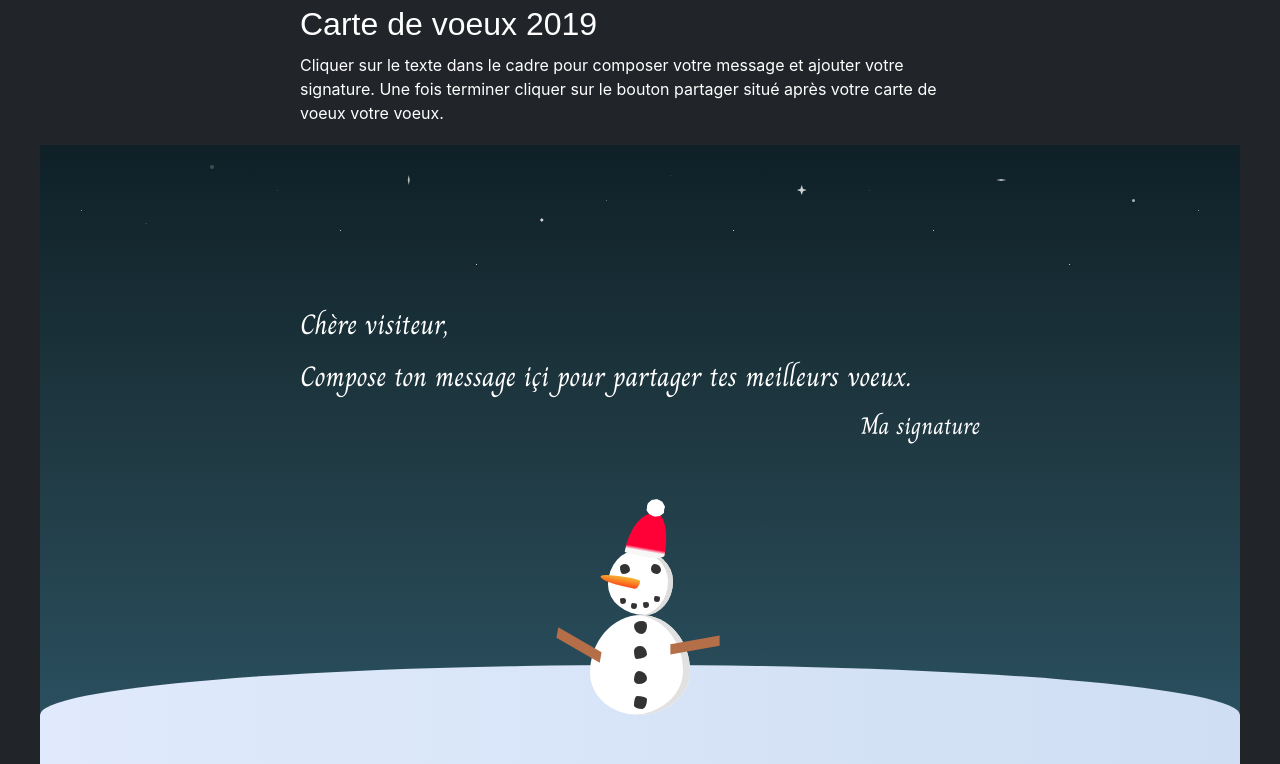
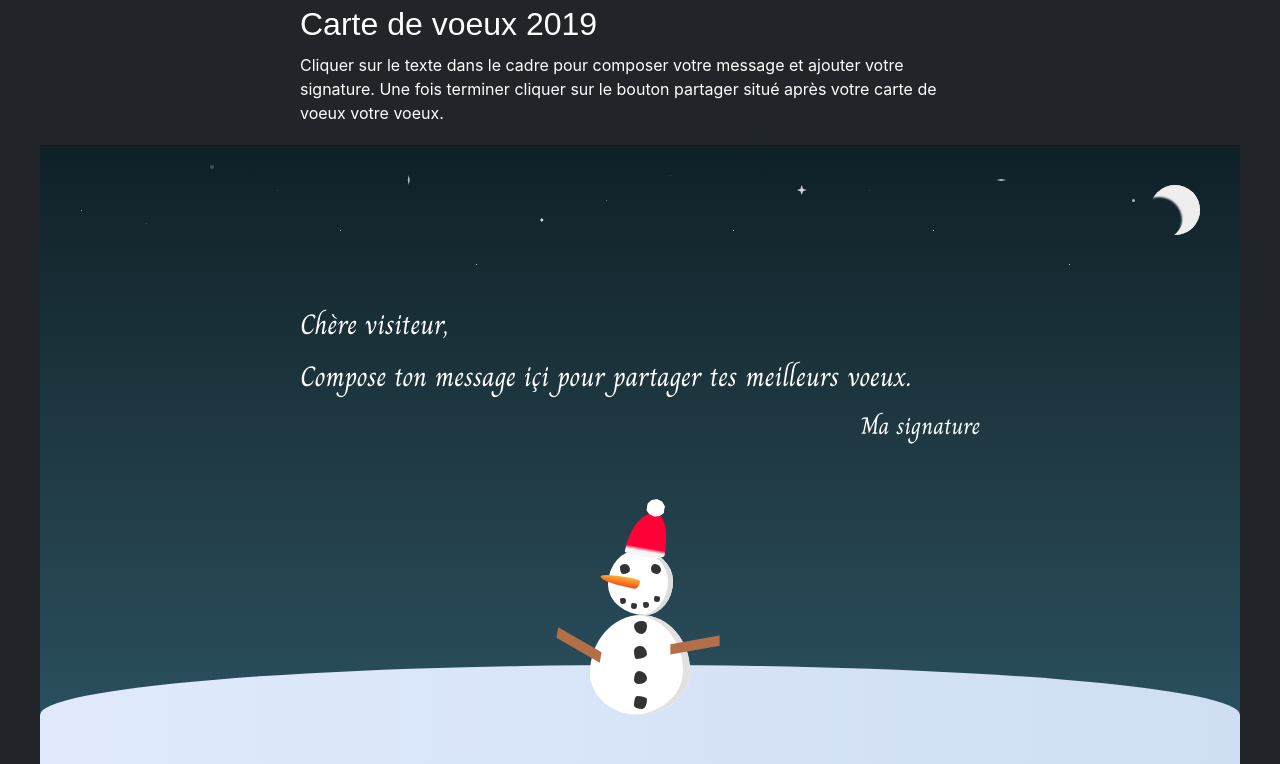
Before and after one commit to SkullMasher/wish-card-2019, a PHP site: page / in a window 1280 px wide. Shown: the top 764 px of the page. Run offline with PHP 8.4, Linux system fonts and the light colour scheme.

Commit message:
:skull: Add a moon !

```diff
--- a/app/css/style.css
+++ b/app/css/style.css
@@ -2803,14 +2803,15 @@ body {
 }
 
 .wishcard__sky {
+  position: relative;
+  display: flex;
+  justify-content: space-around;
+  align-items: center;
+  height: 30vh;
   padding-top: 1rem;
   padding-right: 1rem;
   padding-bottom: 4rem;
   padding-left: 1rem;
-  display: flex;
-  justify-content: space-around;
-  align-items: center;
-  height: 30vh;
 }
 
 @media (min-width: 768px) {
@@ -2932,6 +2933,16 @@ body {
   height: 3px;
   opacity: .65;
   margin-bottom: 2rem;
+}
+
+.wishcard__moon {
+  position: absolute;
+  top: 4rem;
+  right: 4rem;
+  width: 50px;
+  height: 50px;
+  border-radius: 50%;
+  box-shadow: inset -16px 5px #eee, inset -16px 10px 2px 2px #eee;
 }
 
 .wishcard__message {
--- a/app/index.html
+++ b/app/index.html
@@ -38,6 +38,7 @@
               <div class="wishcard__stars"></div>
               <div class="wishcard__stars"></div>
               <div class="wishcard__stars"></div>
+              <div class="wishcard__moon"></div>
             </header>
             <main class="wrapper wrapper--small">
               <div class="font-charm">
--- a/app/sass/components/_wishcard.scss
+++ b/app/sass/components/_wishcard.scss
@@ -21,14 +21,15 @@
   }
 
   &__sky {
+    position: relative;
+    display: flex;
+    justify-content: space-around;
+    align-items: center;
+    height: 30vh;
     padding-top: $spacer-small;
     padding-right: $spacer-small;
     padding-bottom: $spacer-large;
     padding-left: $spacer-small;
-    display: flex;
-    justify-content: space-around;
-    align-items: center;
-    height: 30vh;
 
     @include respond-to("medium-up") {
       height: 20vh;
@@ -150,6 +151,16 @@
     }
   }
 
+  &__moon {
+    position: absolute;
+    top: $spacer-large;
+    right: $spacer-large;
+      width: 50px;
+      height: 50px;
+      border-radius: 50%;
+      box-shadow: inset -16px 5px #eee, inset -16px 10px 2px 2px #eee;
+  }
+
   &__message {
     margin-bottom: $spacer-small;
     font-family: charm;
```
Also changed, not shown: app/css/style.map.css.
